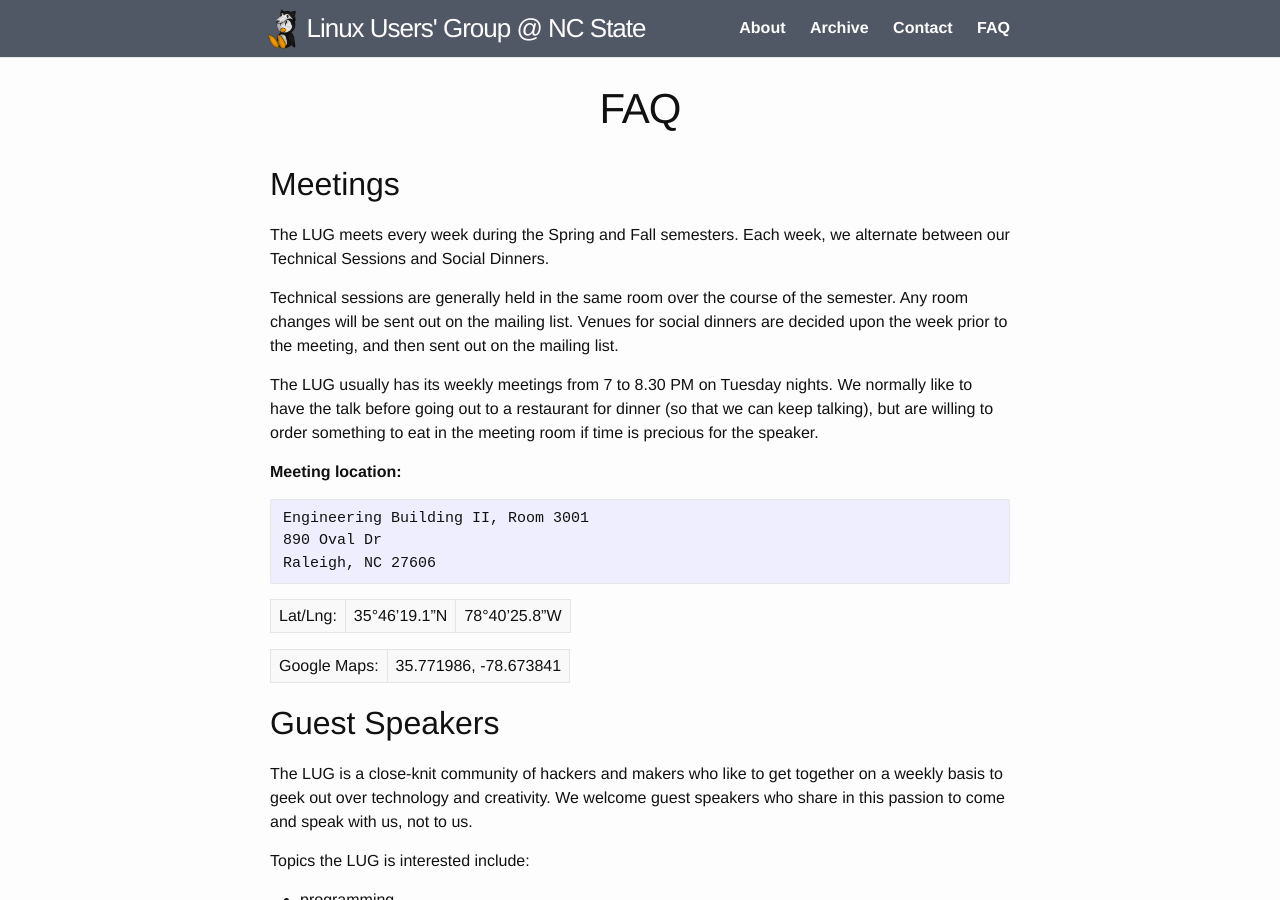
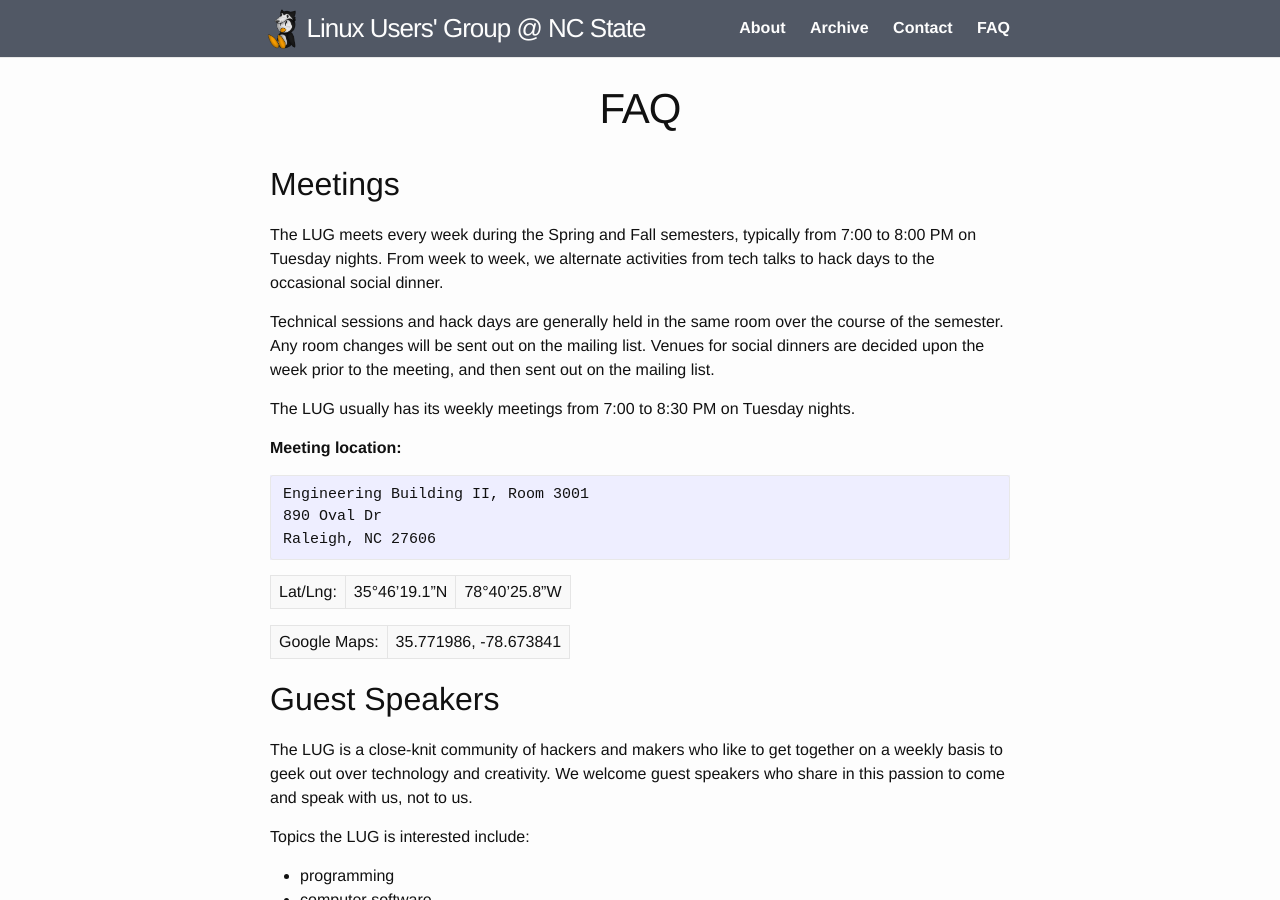
Before and after one commit to ncsulug/lug-website, a Jekyll site: the page built from faq.md, in a window 1280 px wide and 900 px high. Built offline with Jekyll 4.4.1, drawn with Linux system fonts in a browser that asks for light colours.

Commit message:
Update faq.md

```diff
--- a/faq.md
+++ b/faq.md
@@ -6,18 +6,16 @@ permalink: /faq/
 
 Meetings
 --------
-The LUG meets every week during the Spring and Fall semesters. Each week, we alternate
-between our Technical Sessions and Social Dinners.
+The LUG meets every week during the Spring and Fall semesters, typically from 7:00
+to 8:00 PM on Tuesday nights. From week to week, we alternate activities from tech
+talks to hack days to the occasional social dinner.
 
-Technical sessions are generally held in the same room over the course of the semester.
-Any room changes will be sent out on the mailing list.
+Technical sessions and hack days are generally held in the same room over the course
+of the semester. Any room changes will be sent out on the mailing list.
 Venues for social dinners are decided upon the week prior to the meeting, and then sent
 out on the mailing list.
 
-The LUG usually has its weekly meetings from 7 to 8.30 PM on Tuesday nights. We normally
-like to have the talk before going out to a restaurant for dinner (so that we can keep
-talking), but are willing to order something to eat in the meeting room if time is precious
-for the speaker.
+The LUG usually has its weekly meetings from 7:00 to 8:30 PM on Tuesday nights.
 
 **Meeting location:**
 
```
